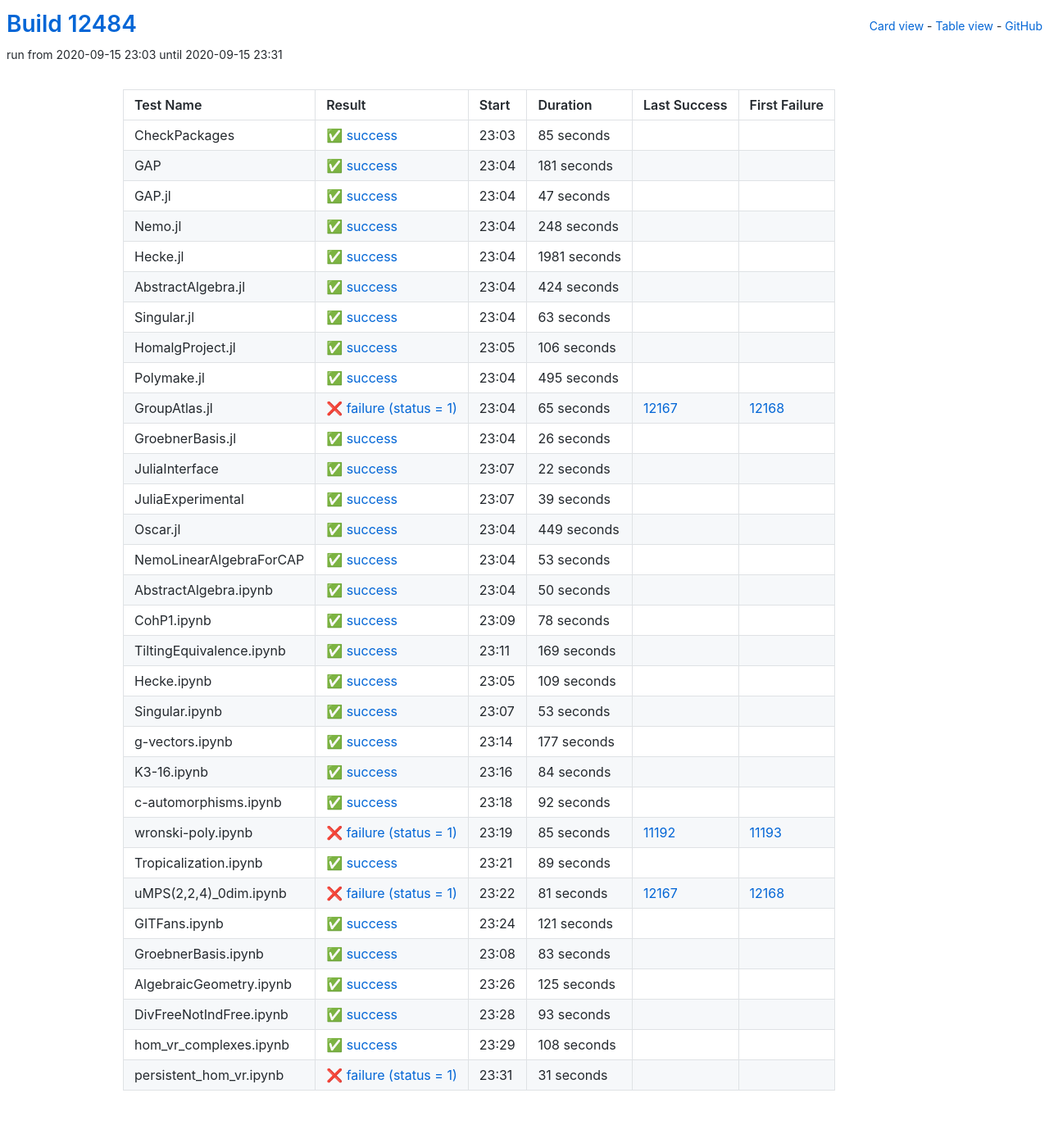
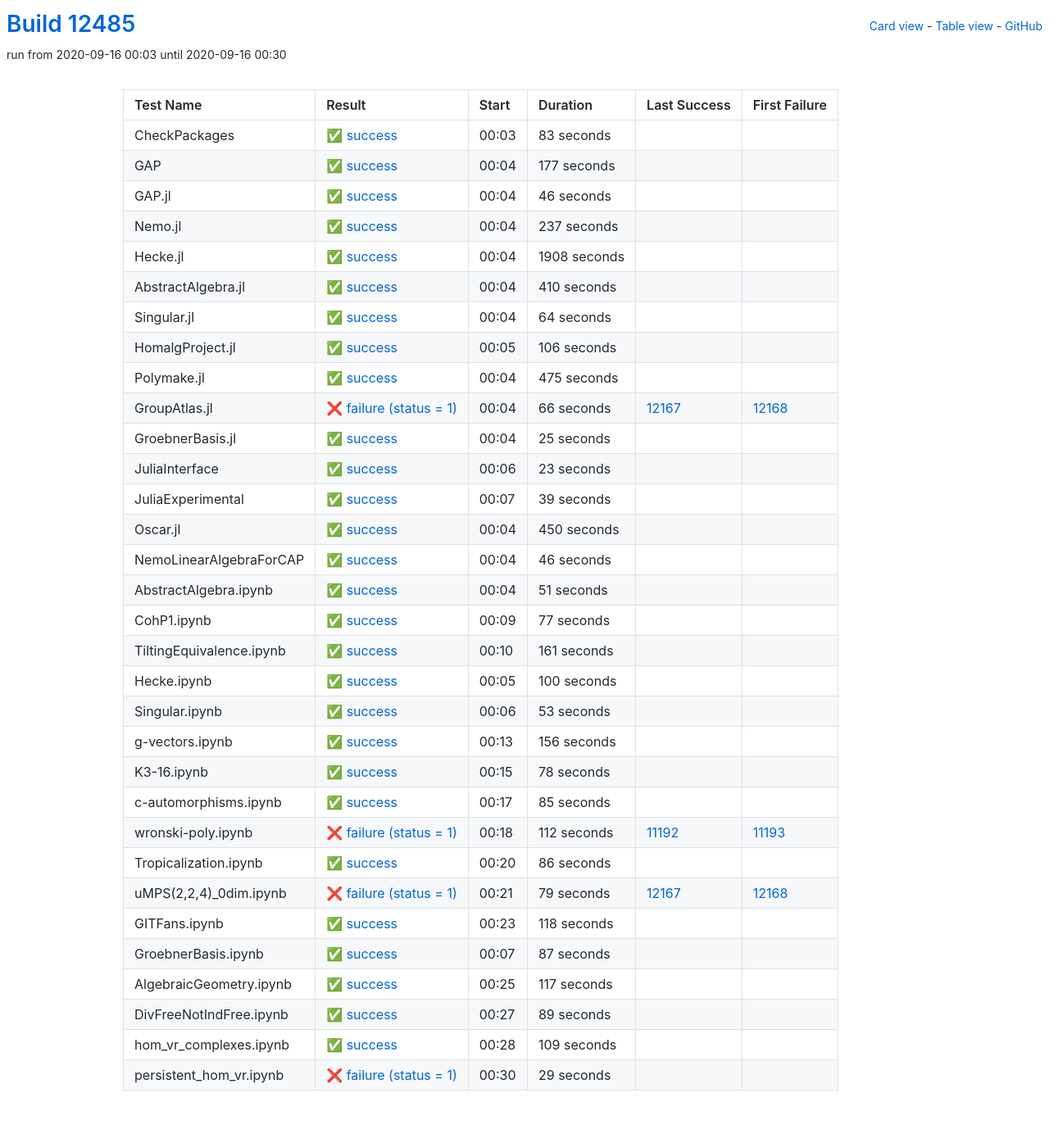
Before and after one commit to oscar-system/oscar-ci-status, a Jekyll site: the page built from table.html, in a window 1280 px wide. Shown: the whole page at 82% size. Built offline with Jekyll 4.4.1, drawn with Linux system fonts in a browser that asks for light colours.

Commit message:
Build #12485

```diff
--- a/_data/ci.yml
+++ b/_data/ci.yml
@@ -1,6 +1,6 @@
 ---
-build: 12484
-build_url: https://oscarci.mathematik.uni-kl.de/job/oscar/12484/
+build: 12485
+build_url: https://oscarci.mathematik.uni-kl.de/job/oscar/12485/
 job: oscar
 organization: oscar-system
 repo: oscar-ci-status
@@ -8,92 +8,92 @@
 tests:
 - name: CheckPackages
   id: checkpackages
-  log: https://oscarci.mathematik.uni-kl.de/job/oscar/12484/artifact/logs/build-12484/CheckPackages.log
-  start: 2020-09-15 23:03
+  log: https://oscarci.mathematik.uni-kl.de/job/oscar/12485/artifact/logs/build-12485/CheckPackages.log
+  start: 2020-09-16 00:03
   success: true
   exitcode: 0
   status: success
-  duration: 85
+  duration: 83
   last_success: false
   last_success_url:
   first_failure: false
   first_failure_url:
 - name: GAP
   id: gap
-  log: https://oscarci.mathematik.uni-kl.de/job/oscar/12484/artifact/logs/build-12484/GAP.log
-  start: 2020-09-15 23:04
+  log: https://oscarci.mathematik.uni-kl.de/job/oscar/12485/artifact/logs/build-12485/GAP.log
+  start: 2020-09-16 00:04
   success: true
   exitcode: 0
   status: success
-  duration: 181
+  duration: 177
   last_success: false
   last_success_url:
   first_failure: false
   first_failure_url:
 - name: GAP.jl
   id: gap-jl
-  log: https://oscarci.mathematik.uni-kl.de/job/oscar/12484/artifact/logs/build-12484/GAP.jl.log
-  start: 2020-09-15 23:04
+  log: https://oscarci.mathematik.uni-kl.de/job/oscar/12485/artifact/logs/build-12485/GAP.jl.log
+  start: 2020-09-16 00:04
   success: true
   exitcode: 0
   status: success
-  duration: 47
+  duration: 46
   last_success: false
   last_success_url:
   first_failure: false
   first_failure_url:
 - name: Nemo.jl
   id: nemo-jl
-  log: https://oscarci.mathematik.uni-kl.de/job/oscar/12484/artifact/logs/build-12484/Nemo.jl.log
-  start: 2020-09-15 23:04
+  log: https://oscarci.mathematik.uni-kl.de/job/oscar/12485/artifact/logs/build-12485/Nemo.jl.log
+  start: 2020-09-16 00:04
   success: true
   exitcode: 0
   status: success
-  duration: 248
+  duration: 237
   last_success: false
   last_success_url:
   first_failure: false
   first_failure_url:
 - name: Hecke.jl
   id: hecke-jl
-  log: https://oscarci.mathematik.uni-kl.de/job/oscar/12484/artifact/logs/build-12484/Hecke.jl.log
-  start: 2020-09-15 23:04
+  log: https://oscarci.mathematik.uni-kl.de/job/oscar/12485/artifact/logs/build-12485/Hecke.jl.log
+  start: 2020-09-16 00:04
   success: true
   exitcode: 0
   status: success
-  duration: 1981
+  duration: 1908
   last_success: false
   last_success_url:
   first_failure: false
   first_failure_url:
 - name: AbstractAlgebra.jl
   id: abstractalgebra-jl
-  log: https://oscarci.mathematik.uni-kl.de/job/oscar/12484/artifact/logs/build-12484/AbstractAlgebra.jl.log
-  start: 2020-09-15 23:04
+  log: https://oscarci.mathematik.uni-kl.de/job/oscar/12485/artifact/logs/build-12485/AbstractAlgebra.jl.log
+  start: 2020-09-16 00:04
   success: true
   exitcode: 0
   status: success
-  duration: 424
+  duration: 410
   last_success: false
   last_success_url:
   first_failure: false
   first_failure_url:
 - name: Singular.jl
   id: singular-jl
-  log: https://oscarci.mathematik.uni-kl.de/job/oscar/12484/artifact/logs/build-12484/Singular.jl.log
-  start: 2020-09-15 23:04
+  log: https://oscarci.mathematik.uni-kl.de/job/oscar/12485/artifact/logs/build-12485/Singular.jl.log
+  start: 2020-09-16 00:04
   success: true
   exitcode: 0
   status: success
-  duration: 63
+  duration: 64
   last_success: false
   last_success_url:
   first_failure: false
   first_failure_url:
 - name: HomalgProject.jl
   id: homalgproject-jl
-  log: https://oscarci.mathematik.uni-kl.de/job/oscar/12484/artifact/logs/build-12484/HomalgProject.jl.log
-  start: 2020-09-15 23:05
+  log: https://oscarci.mathematik.uni-kl.de/job/oscar/12485/artifact/logs/build-12485/HomalgProject.jl.log
+  start: 2020-09-16 00:05
   success: true
   exitcode: 0
   status: success
@@ -104,56 +104,56 @@
   first_failure_url:
 - name: Polymake.jl
   id: polymake-jl
-  log: https://oscarci.mathematik.uni-kl.de/job/oscar/12484/artifact/logs/build-12484/Polymake.jl.log
-  start: 2020-09-15 23:04
+  log: https://oscarci.mathematik.uni-kl.de/job/oscar/12485/artifact/logs/build-12485/Polymake.jl.log
+  start: 2020-09-16 00:04
   success: true
   exitcode: 0
   status: success
-  duration: 495
+  duration: 475
   last_success: false
   last_success_url:
   first_failure: false
   first_failure_url:
 - name: GroupAtlas.jl
   id: groupatlas-jl
-  log: https://oscarci.mathematik.uni-kl.de/job/oscar/12484/artifact/logs/build-12484/GroupAtlas.jl.log
-  start: 2020-09-15 23:04
+  log: https://oscarci.mathematik.uni-kl.de/job/oscar/12485/artifact/logs/build-12485/GroupAtlas.jl.log
+  start: 2020-09-16 00:04
   success: false
   exitcode: 1
   status: failure
-  duration: 65
+  duration: 66
   last_success: 12167
   last_success_url: https://oscarci.mathematik.uni-kl.de/job/oscar/12167/
   first_failure: 12168
   first_failure_url: https://oscarci.mathematik.uni-kl.de/job/oscar/12168/
 - name: GroebnerBasis.jl
   id: groebnerbasis-jl
-  log: https://oscarci.mathematik.uni-kl.de/job/oscar/12484/artifact/logs/build-12484/GroebnerBasis.jl.log
-  start: 2020-09-15 23:04
+  log: https://oscarci.mathematik.uni-kl.de/job/oscar/12485/artifact/logs/build-12485/GroebnerBasis.jl.log
+  start: 2020-09-16 00:04
   success: true
   exitcode: 0
   status: success
-  duration: 26
+  duration: 25
   last_success: false
   last_success_url:
   first_failure: false
   first_failure_url:
 - name: JuliaInterface
   id: juliainterface
-  log: https://oscarci.mathematik.uni-kl.de/job/oscar/12484/artifact/logs/build-12484/JuliaInterface.log
-  start: 2020-09-15 23:07
+  log: https://oscarci.mathematik.uni-kl.de/job/oscar/12485/artifact/logs/build-12485/JuliaInterface.log
+  start: 2020-09-16 00:06
   success: true
   exitcode: 0
   status: success
-  duration: 22
+  duration: 23
   last_success: false
   last_success_url:
   first_failure: false
   first_failure_url:
 - name: JuliaExperimental
   id: juliaexperimental
-  log: https://oscarci.mathematik.uni-kl.de/job/oscar/12484/artifact/logs/build-12484/JuliaExperimental.log
-  start: 2020-09-15 23:07
+  log: https://oscarci.mathematik.uni-kl.de/job/oscar/12485/artifact/logs/build-12485/JuliaExperimental.log
+  start: 2020-09-16 00:07
   success: true
   exitcode: 0
   status: success
@@ -164,80 +164,80 @@
   first_failure_url:
 - name: Oscar.jl
   id: oscar-jl
-  log: https://oscarci.mathematik.uni-kl.de/job/oscar/12484/artifact/logs/build-12484/Oscar.jl.log
-  start: 2020-09-15 23:04
+  log: https://oscarci.mathematik.uni-kl.de/job/oscar/12485/artifact/logs/build-12485/Oscar.jl.log
+  start: 2020-09-16 00:04
   success: true
   exitcode: 0
   status: success
-  duration: 449
+  duration: 450
   last_success: false
   last_success_url:
   first_failure: false
   first_failure_url:
 - name: NemoLinearAlgebraForCAP
   id: nemolinearalgebraforcap
-  log: https://oscarci.mathematik.uni-kl.de/job/oscar/12484/artifact/logs/build-12484/NemoLinearAlgebraForCAP.log
-  start: 2020-09-15 23:04
+  log: https://oscarci.mathematik.uni-kl.de/job/oscar/12485/artifact/logs/build-12485/NemoLinearAlgebraForCAP.log
+  start: 2020-09-16 00:04
   success: true
   exitcode: 0
   status: success
-  duration: 53
+  duration: 46
   last_success: false
   last_success_url:
   first_failure: false
   first_failure_url:
 - name: AbstractAlgebra.ipynb
   id: abstractalgebra-ipynb
-  log: https://oscarci.mathematik.uni-kl.de/job/oscar/12484/artifact/logs/build-12484/AbstractAlgebra.ipynb.log
-  start: 2020-09-15 23:04
+  log: https://oscarci.mathematik.uni-kl.de/job/oscar/12485/artifact/logs/build-12485/AbstractAlgebra.ipynb.log
+  start: 2020-09-16 00:04
   success: true
   exitcode: 0
   status: success
-  duration: 50
+  duration: 51
   last_success: false
   last_success_url:
   first_failure: false
   first_failure_url:
 - name: CohP1.ipynb
   id: cohp1-ipynb
-  log: https://oscarci.mathematik.uni-kl.de/job/oscar/12484/artifact/logs/build-12484/CohP1.ipynb.log
-  start: 2020-09-15 23:09
+  log: https://oscarci.mathematik.uni-kl.de/job/oscar/12485/artifact/logs/build-12485/CohP1.ipynb.log
+  start: 2020-09-16 00:09
   success: true
   exitcode: 0
   status: success
-  duration: 78
+  duration: 77
   last_success: false
   last_success_url:
   first_failure: false
   first_failure_url:
 - name: TiltingEquivalence.ipynb
   id: tiltingequivalence-ipynb
-  log: https://oscarci.mathematik.uni-kl.de/job/oscar/12484/artifact/logs/build-12484/TiltingEquivalence.ipynb.log
-  start: 2020-09-15 23:11
+  log: https://oscarci.mathematik.uni-kl.de/job/oscar/12485/artifact/logs/build-12485/TiltingEquivalence.ipynb.log
+  start: 2020-09-16 00:10
   success: true
   exitcode: 0
   status: success
-  duration: 169
+  duration: 161
   last_success: false
   last_success_url:
   first_failure: false
   first_failure_url:
 - name: Hecke.ipynb
   id: hecke-ipynb
-  log: https://oscarci.mathematik.uni-kl.de/job/oscar/12484/artifact/logs/build-12484/Hecke.ipynb.log
-  start: 2020-09-15 23:05
+  log: https://oscarci.mathematik.uni-kl.de/job/oscar/12485/artifact/logs/build-12485/Hecke.ipynb.log
+  start: 2020-09-16 00:05
   success: true
   exitcode: 0
   status: success
-  duration: 109
+  duration: 100
   last_success: false
   last_success_url:
   first_failure: false
   first_failure_url:
 - name: Singular.ipynb
   id: singular-ipynb
-  log: https://oscarci.mathematik.uni-kl.de/job/oscar/12484/artifact/logs/build-12484/Singular.ipynb.log
-  start: 2020-09-15 23:07
+  log: https://oscarci.mathematik.uni-kl.de/job/oscar/12485/artifact/logs/build-12485/Singular.ipynb.log
+  start: 2020-09-16 00:06
   success: true
   exitcode: 0
   status: success
@@ -248,56 +248,116 @@
   first_failure_url:
 - name: g-vectors.ipynb
   id: g-vectors-ipynb
-  log: https://oscarci.mathematik.uni-kl.de/job/oscar/12484/artifact/logs/build-12484/g-vectors.ipynb.log
-  start: 2020-09-15 23:14
+  log: https://oscarci.mathematik.uni-kl.de/job/oscar/12485/artifact/logs/build-12485/g-vectors.ipynb.log
+  start: 2020-09-16 00:13
   success: true
   exitcode: 0
   status: success
-  duration: 177
+  duration: 156
   last_success: false
   last_success_url:
   first_failure: false
   first_failure_url:
 - name: K3-16.ipynb
   id: k3-16-ipynb
-  log: https://oscarci.mathematik.uni-kl.de/job/oscar/12484/artifact/logs/build-12484/K3-16.ipynb.log
-  start: 2020-09-15 23:16
+  log: https://oscarci.mathematik.uni-kl.de/job/oscar/12485/artifact/logs/build-12485/K3-16.ipynb.log
+  start: 2020-09-16 00:15
   success: true
   exitcode: 0
   status: success
-  duration: 84
+  duration: 78
   last_success: false
   last_success_url:
   first_failure: false
   first_failure_url:
 - name: c-automorphisms.ipynb
   id: c-automorphisms-ipynb
-  log: https://oscarci.mathematik.uni-kl.de/job/oscar/12484/artifact/logs/build-12484/c-automorphisms.ipynb.log
-  start: 2020-09-15 23:18
+  log: https://oscarci.mathematik.uni-kl.de/job/oscar/12485/artifact/logs/build-12485/c-automorphisms.ipynb.log
+  start: 2020-09-16 00:17
   success: true
   exitcode: 0
   status: success
-  duration: 92
+  duration: 85
   last_success: false
   last_success_url:
   first_failure: false
   first_failure_url:
 - name: wronski-poly.ipynb
   id: wronski-poly-ipynb
-  log: https://oscarci.mathematik.uni-kl.de/job/oscar/12484/artifact/logs/build-12484/wronski-poly.ipynb.log
-  start: 2020-09-15 23:19
+  log: https://oscarci.mathematik.uni-kl.de/job/oscar/12485/artifact/logs/build-12485/wronski-poly.ipynb.log
+  start: 2020-09-16 00:18
   success: false
   exitcode: 1
   status: failure
-  duration: 85
+  duration: 112
   last_success: 11192
   last_success_url: https://oscarci.mathematik.uni-kl.de/job/oscar/11192/
   first_failure: 11193
   first_failure_url: https://oscarci.mathematik.uni-kl.de/job/oscar/11193/
 - name: Tropicalization.ipynb
   id: tropicalization-ipynb
-  log: https://oscarci.mathematik.uni-kl.de/job/oscar/12484/artifact/logs/build-12484/Tropicalization.ipynb.log
-  start: 2020-09-15 23:21
+  log: https://oscarci.mathematik.uni-kl.de/job/oscar/12485/artifact/logs/build-12485/Tropicalization.ipynb.log
+  start: 2020-09-16 00:20
+  success: true
+  exitcode: 0
+  status: success
+  duration: 86
+  last_success: false
+  last_success_url:
+  first_failure: false
+  first_failure_url:
+- name: uMPS(2,2,4)_0dim.ipynb
+  id: umps-2-2-4-0dim-ipynb
+  log: https://oscarci.mathematik.uni-kl.de/job/oscar/12485/artifact/logs/build-12485/uMPS-2-2-4-_0dim.ipynb.log
+  start: 2020-09-16 00:21
+  success: false
+  exitcode: 1
+  status: failure
+  duration: 79
+  last_success: 12167
+  last_success_url: https://oscarci.mathematik.uni-kl.de/job/oscar/12167/
+  first_failure: 12168
+  first_failure_url: https://oscarci.mathematik.uni-kl.de/job/oscar/12168/
+- name: GITFans.ipynb
+  id: gitfans-ipynb
+  log: https://oscarci.mathematik.uni-kl.de/job/oscar/12485/artifact/logs/build-12485/GITFans.ipynb.log
+  start: 2020-09-16 00:23
+  success: true
+  exitcode: 0
+  status: success
+  duration: 118
+  last_success: false
+  last_success_url:
+  first_failure: false
+  first_failure_url:
+- name: GroebnerBasis.ipynb
+  id: groebnerbasis-ipynb
+  log: https://oscarci.mathematik.uni-kl.de/job/oscar/12485/artifact/logs/build-12485/GroebnerBasis.ipynb.log
+  start: 2020-09-16 00:07
+  success: true
+  exitcode: 0
+  status: success
+  duration: 87
+  last_success: false
+  last_success_url:
+  first_failure: false
+  first_failure_url:
+- name: AlgebraicGeometry.ipynb
+  id: algebraicgeometry-ipynb
+  log: https://oscarci.mathematik.uni-kl.de/job/oscar/12485/artifact/logs/build-12485/AlgebraicGeometry.ipynb.log
+  start: 2020-09-16 00:25
+  success: true
+  exitcode: 0
+  status: success
+  duration: 117
+  last_success: false
+  last_success_url:
+  first_failure: false
+  first_failure_url:
+- name: DivFreeNotIndFree.ipynb
+  id: divfreenotindfree-ipynb
+  log: https://oscarci.mathematik.uni-kl.de/job/oscar/12485/artifact/logs/build-12485/DivFreeNotIndFree.ipynb.log
+  start: 2020-09-16 00:27
   success: true
   exitcode: 0
   status: success
@@ -306,86 +366,26 @@
   last_success_url:
   first_failure: false
   first_failure_url:
-- name: uMPS(2,2,4)_0dim.ipynb
-  id: umps-2-2-4-0dim-ipynb
-  log: https://oscarci.mathematik.uni-kl.de/job/oscar/12484/artifact/logs/build-12484/uMPS-2-2-4-_0dim.ipynb.log
-  start: 2020-09-15 23:22
-  success: false
-  exitcode: 1
-  status: failure
-  duration: 81
-  last_success: 12167
-  last_success_url: https://oscarci.mathematik.uni-kl.de/job/oscar/12167/
-  first_failure: 12168
-  first_failure_url: https://oscarci.mathematik.uni-kl.de/job/oscar/12168/
-- name: GITFans.ipynb
-  id: gitfans-ipynb
-  log: https://oscarci.mathematik.uni-kl.de/job/oscar/12484/artifact/logs/build-12484/GITFans.ipynb.log
-  start: 2020-09-15 23:24
+- name: hom_vr_complexes.ipynb
+  id: hom-vr-complexes-ipynb
+  log: https://oscarci.mathematik.uni-kl.de/job/oscar/12485/artifact/logs/build-12485/hom_vr_complexes.ipynb.log
+  start: 2020-09-16 00:28
   success: true
   exitcode: 0
   status: success
-  duration: 121
-  last_success: false
-  last_success_url:
-  first_failure: false
-  first_failure_url:
-- name: GroebnerBasis.ipynb
-  id: groebnerbasis-ipynb
-  log: https://oscarci.mathematik.uni-kl.de/job/oscar/12484/artifact/logs/build-12484/GroebnerBasis.ipynb.log
-  start: 2020-09-15 23:08
-  success: true
-  exitcode: 0
-  status: success
-  duration: 83
-  last_success: false
-  last_success_url:
-  first_failure: false
-  first_failure_url:
-- name: AlgebraicGeometry.ipynb
-  id: algebraicgeometry-ipynb
-  log: https://oscarci.mathematik.uni-kl.de/job/oscar/12484/artifact/logs/build-12484/AlgebraicGeometry.ipynb.log
-  start: 2020-09-15 23:26
-  success: true
-  exitcode: 0
-  status: success
-  duration: 125
-  last_success: false
-  last_success_url:
-  first_failure: false
-  first_failure_url:
-- name: DivFreeNotIndFree.ipynb
-  id: divfreenotindfree-ipynb
-  log: https://oscarci.mathematik.uni-kl.de/job/oscar/12484/artifact/logs/build-12484/DivFreeNotIndFree.ipynb.log
-  start: 2020-09-15 23:28
-  success: true
-  exitcode: 0
-  status: success
-  duration: 93
-  last_success: false
-  last_success_url:
-  first_failure: false
-  first_failure_url:
-- name: hom_vr_complexes.ipynb
-  id: hom-vr-complexes-ipynb
-  log: https://oscarci.mathematik.uni-kl.de/job/oscar/12484/artifact/logs/build-12484/hom_vr_complexes.ipynb.log
-  start: 2020-09-15 23:29
-  success: true
-  exitcode: 0
-  status: success
-  duration: 108
+  duration: 109
   last_success: false
   last_success_url:
   first_failure: false
   first_failure_url:
 - name: persistent_hom_vr.ipynb
   id: persistent-hom-vr-ipynb
-  log: https://oscarci.mathematik.uni-kl.de/job/oscar/12484/artifact/logs/build-12484/persistent_hom_vr.ipynb.log
-  start: 2020-09-15 23:31
+  log: https://oscarci.mathematik.uni-kl.de/job/oscar/12485/artifact/logs/build-12485/persistent_hom_vr.ipynb.log
+  start: 2020-09-16 00:30
   success: false
   exitcode: 1
   status: failure
-  duration: 31
+  duration: 29
   last_success: false
   last_success_url:
   first_failure: false
```
Also changed, not shown: README.md.
